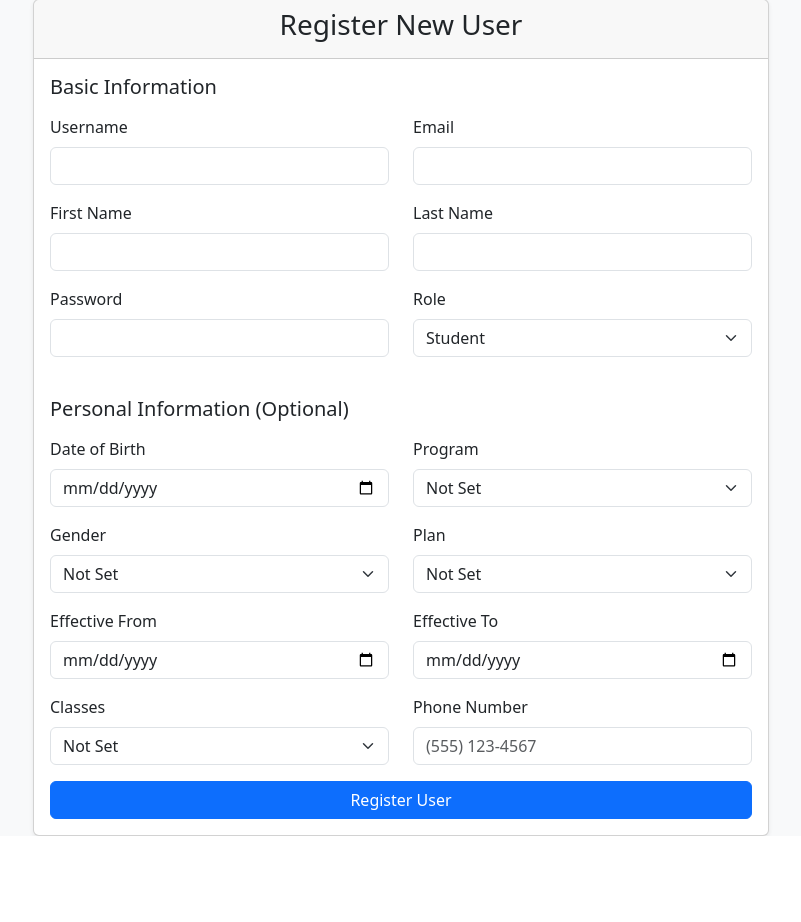
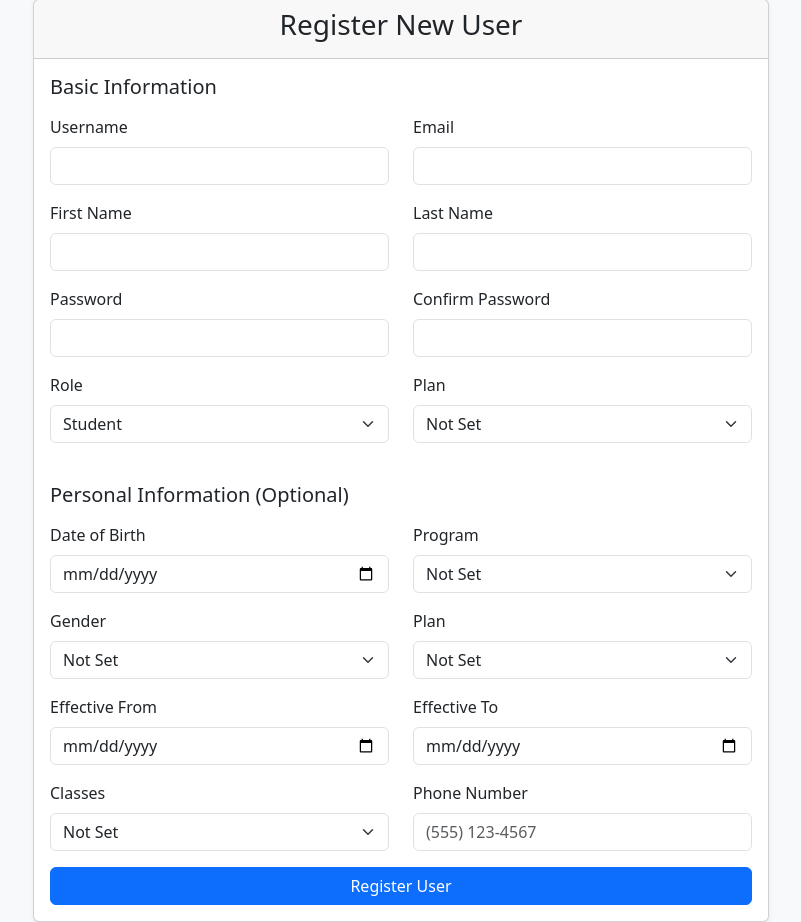
Before and after one commit to Wartho/attendance-tracker, a Flask app: template app/templates/auth/register.html in a window 1280 px wide. Shown: the part 81-1003 px from the top of the page, without its empty margins (239-1040 px from the left). Before the commit the page ends 917 px from the top, so only its background shows below. Run offline with Flask 3, Linux system fonts and the light colour scheme; the template is opened without the code that fills it, so the values that code supplies are empty; parts of the project's set-up code (start-up, migrations or seed data) failed here and were passed over.

Commit message:
Fix registration: add confirm password field and use gender instead of sex in form handling

```diff
--- a/app/templates/auth/register.html
+++ b/app/templates/auth/register.html
@@ -52,10 +52,28 @@
                         </div>
                         <div class="col-md-6">
                             <div class="mb-3">
+                                <label for="password2" class="form-label">Confirm Password</label>
+                                <input type="password" class="form-control" id="password2" name="password2" required>
+                            </div>
+                        </div>
+                    </div>
+                    <div class="row">
+                        <div class="col-md-6">
+                            <div class="mb-3">
                                 <label for="role" class="form-label">Role</label>
                                 <select class="form-select" id="role" name="role" required>
                                     <option value="student">Student</option>
                                     <option value="teacher">Teacher</option>
+                                </select>
+                            </div>
+                        </div>
+                        <div class="col-md-6">
+                            <div class="mb-3">
+                                <label for="plan" class="form-label">Plan</label>
+                                <select class="form-select" id="plan" name="plan">
+                                    <option value="">Not Set</option>
+                                    <option value="1/week">1/week</option>
+                                    <option value="2/week">2/week</option>
                                 </select>
                             </div>
                         </div>
```
Also changed, not shown: app/routes.py (+14 -2 lines).
